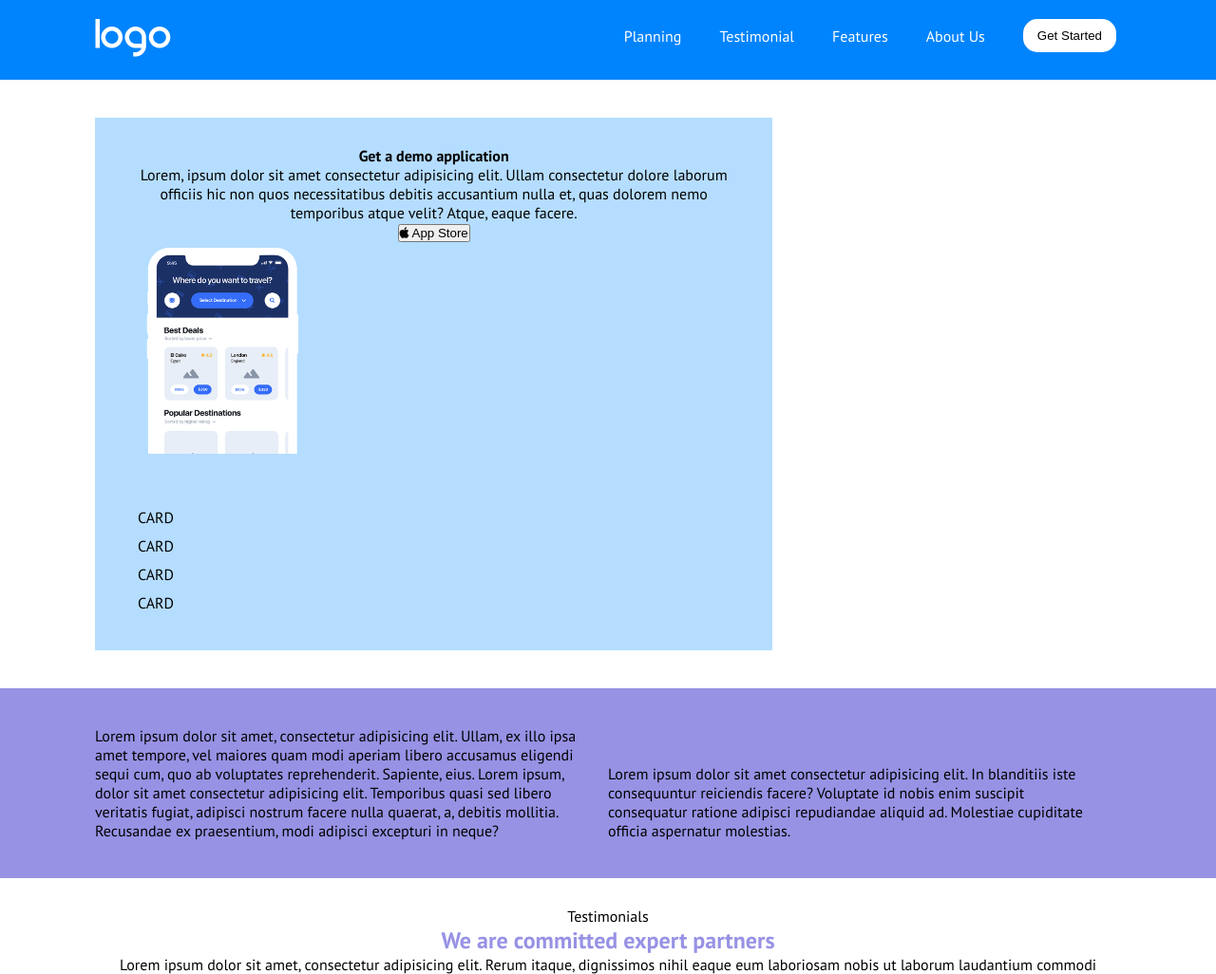
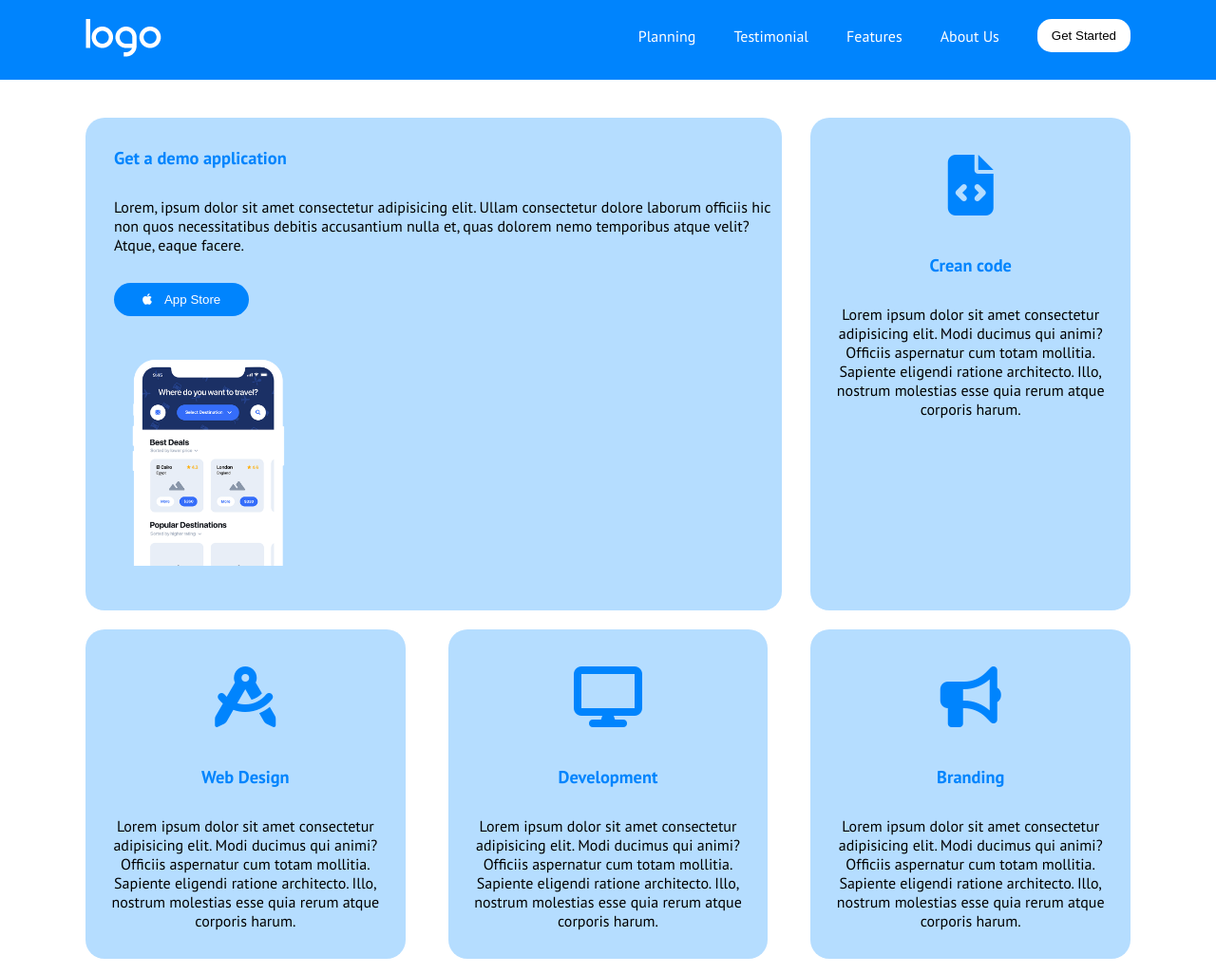
Before and after one commit to Skiotto93/htmlcss-responsive-layout, a plain HTML site: page index.html in a window 1280 px wide. Shown: the top 1026 px of the page at 95% size. Drawn offline with Linux system fonts and the light colour scheme.

Commit message:
Aggiunte 2 sezioni main

```diff
--- a/css/style.css
+++ b/css/style.css
@@ -67,14 +67,9 @@ header .hamburger {
     color: white;
     border: none;
     font-size: 1.5625rem;
-    margin-right: 0.625rem;
-}
-.logo {
-    margin-left: 0.625rem;
 }
 .main-nav {
     display: none;
-    margin-right: 15px;
 }
 .main-nav li {
     align-items: center;
@@ -106,16 +101,36 @@ header .hamburger {
     MAIN
 --------------*/
   /*Highlights*/
-.card {
+.highlights .col:first-child {
+    padding-left: 1.875rem;
+}
+
+.highlights .col {
+    margin: .625rem 0;
     background-color: var(--first-color-light);
-    padding: 1.875rem 2.1875rem;
+    border-radius: 20px;
 }
-.highlights .col {
-    width: 100%;
-    margin: .625rem 0;
+.highlights .card h4 {
+    padding: 1.875rem 0;
+    color: var(--first-color);
+    font-size: 1.15rem;
 }
-.highlights .card {
-    margin: auto;
+.highlights .card p {
+    padding-bottom: 1.875rem;
+}
+.highlights .card .special {
+    padding-top: 1.875rem;
+}
+.btn-blue {
+    color: white;
+    padding: .625rem 1.875rem;
+    border: none;
+    border-radius: 1.25rem;
+    background-color: var(--first-color);
+    margin-bottom: 2.5rem;
+}
+.btn-blue i {
+    padding-right: .625rem;
 }
 .image {
     width: 200px;
@@ -124,28 +139,46 @@ header .hamburger {
 .image img {
     width: 100%;
 }
+.special {
+    color: var(--first-color);
+    font-size: 4rem;
+}
 @media screen and (min-width:768px) {
     .highlights .col {
-        width: calc(100% / 3);
+        width: calc(100% / 3 - 1.875rem);
     }
     .highlights .col:first-child {
         width: calc((100% / 3) * 2);
-    }
-}
-@media screen and (min-width: 992px) {
-    .col {
-        display: flex;
-
     }
 }
   /*Strategic*/
 .strategic {
     background-color: var(--secondary-color);
 }
-
+.imageplanning {
+    width: 100%;
+}
+.strategic h3, .strategic p {
+    color: white;
+}
+.strategic h3 {
+    padding-top: 5.625rem;
+    padding-bottom: 3.125rem;
+    font-size: 1.875rem;
+}
 .strategic .col {
     width: 100%;
     margin: .625rem 0;
+}
+.colwhite {
+    background-color: white;
+    border-radius: 1.875rem;
+}
+.colwhite i {
+    margin: 2.5rem 0;
+    width: 8%;
+    background-color: var(--secondary-color);
+    border-radius: 50%;
 }
 @media screen and (min-width: 992px) {
     .strategic .col {
--- a/index.html
+++ b/index.html
@@ -37,28 +37,52 @@
             <!--Inizio 1 sezione-->
             <section class="highlights">
                 <div class="container">
-                    <div class="row">
+                    <div class="row space-between">
                         <div class="col">
-                            <div class="card text-center">
+                            <div class="card">
                                 <h4>Get a demo application</h4>
                                 <p>Lorem, ipsum dolor sit amet consectetur adipisicing elit. Ullam consectetur dolore laborum officiis hic non quos necessitatibus debitis accusantium nulla et, quas dolorem nemo temporibus atque velit? Atque, eaque facere.</p>
-                                <button><i class="fa-brands fa-apple"></i> App Store</button>
+                                <button class="btn-blue"><i class="fa-brands fa-apple"></i> App Store</button>
                                 <div class="image">
                                     <img src="img/phone.png" alt="#">
                                 </div>
-                            <div>
+                            </div>
                         </div>
                         <div class="col">
-                            <div class="card-debug">CARD</div>
+                            <div class="card text-center">
+                                <div class="special">
+                                    <i class="fa-solid fa-file-code"></i>
+                                </div>
+                                <h4>Crean code</h4>
+                                <p>Lorem ipsum dolor sit amet consectetur adipisicing elit. Modi ducimus qui animi? Officiis aspernatur cum totam mollitia. Sapiente eligendi ratione architecto. Illo, nostrum molestias esse quia rerum atque corporis harum.</p>
+                            </div>
                         </div>
                         <div class="col">
-                            <div class="card-debug">CARD</div>
+                            <div class="card text-center">
+                                <div class="special">
+                                    <i class="fa-solid fa-compass-drafting"></i>
+                                </div>
+                                <h4>Web Design</h4>
+                                <p>Lorem ipsum dolor sit amet consectetur adipisicing elit. Modi ducimus qui animi? Officiis aspernatur cum totam mollitia. Sapiente eligendi ratione architecto. Illo, nostrum molestias esse quia rerum atque corporis harum.</p>
+                            </div>
                         </div>
                         <div class="col">
-                            <div class="card-debug">CARD</div>
+                            <div class="card text-center">
+                                <div class="special">
+                                    <i class="fa-solid fa-display"></i>
+                                </div>
+                                <h4>Development</h4>
+                                <p>Lorem ipsum dolor sit amet consectetur adipisicing elit. Modi ducimus qui animi? Officiis aspernatur cum totam mollitia. Sapiente eligendi ratione architecto. Illo, nostrum molestias esse quia rerum atque corporis harum.</p>
+                            </div>
                         </div>
                         <div class="col">
-                            <div class="card-debug">CARD</div>
+                            <div class="card text-center">
+                                <div class="special">
+                                    <i class="fa-sharp fa-solid fa-bullhorn"></i>
+                                </div>
+                                <h4>Branding</h4>
+                                <p>Lorem ipsum dolor sit amet consectetur adipisicing elit. Modi ducimus qui animi? Officiis aspernatur cum totam mollitia. Sapiente eligendi ratione architecto. Illo, nostrum molestias esse quia rerum atque corporis harum.</p>
+                            </div>
                         </div>
                     </div>
                 </div>
@@ -69,11 +93,15 @@
                 <div class="container">
                     <div class="row">
                         <div class="col">
-                            Lorem ipsum dolor sit amet, consectetur adipisicing elit. Ullam, ex illo ipsa amet tempore, vel maiores quam modi aperiam libero accusamus eligendi sequi cum, quo ab voluptates reprehenderit. Sapiente, eius.
-                            Lorem ipsum, dolor sit amet consectetur adipisicing elit. Temporibus quasi sed libero veritatis fugiat, adipisci nostrum facere nulla quaerat, a, debitis mollitia. Recusandae ex praesentium, modi adipisci excepturi in neque?
+                            <img class="imageplanning" src="img/planning1.png" alt="#">
+                            <h3>Strategic Planning</h3>
+                            <p>Lorem, ipsum dolor sit amet consectetur adipisicing elit. Autem voluptatibus et ab. Laborum consequatur optio rem sit laudantium? Repellendus, optio reprehenderit. Neque possimus sit deserunt aliquid explicabo illum laboriosam repudiandae.</p>
                         </div>
                         <div class="col">
-                            Lorem ipsum dolor sit amet consectetur adipisicing elit. In blanditiis iste consequuntur reiciendis facere? Voluptate id nobis enim suscipit consequatur ratione adipisci repudiandae aliquid ad. Molestiae cupiditate officia aspernatur molestias.
+                            <div class="colwhite text-center">
+                                <img class="imageplanning" src="img/planning2.png" alt="#">
+                                <i class="fa-solid fa-arrow-down"></i>
+                            </div>
                         </div>
                     </div>
                 </div>
```
